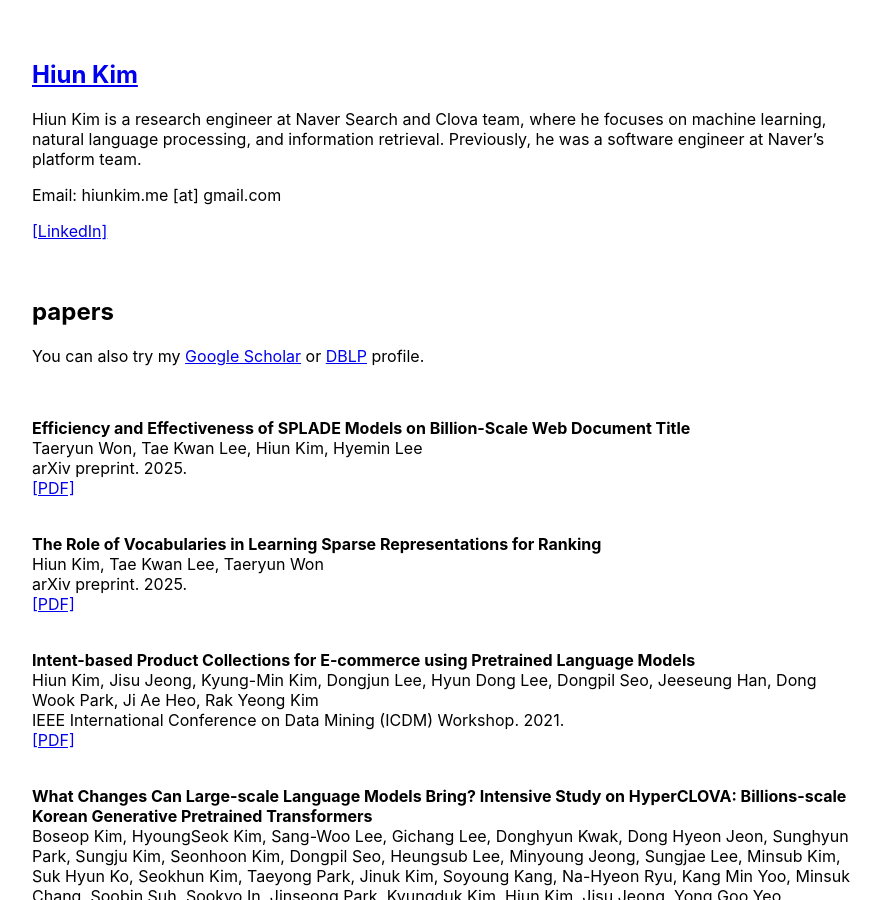
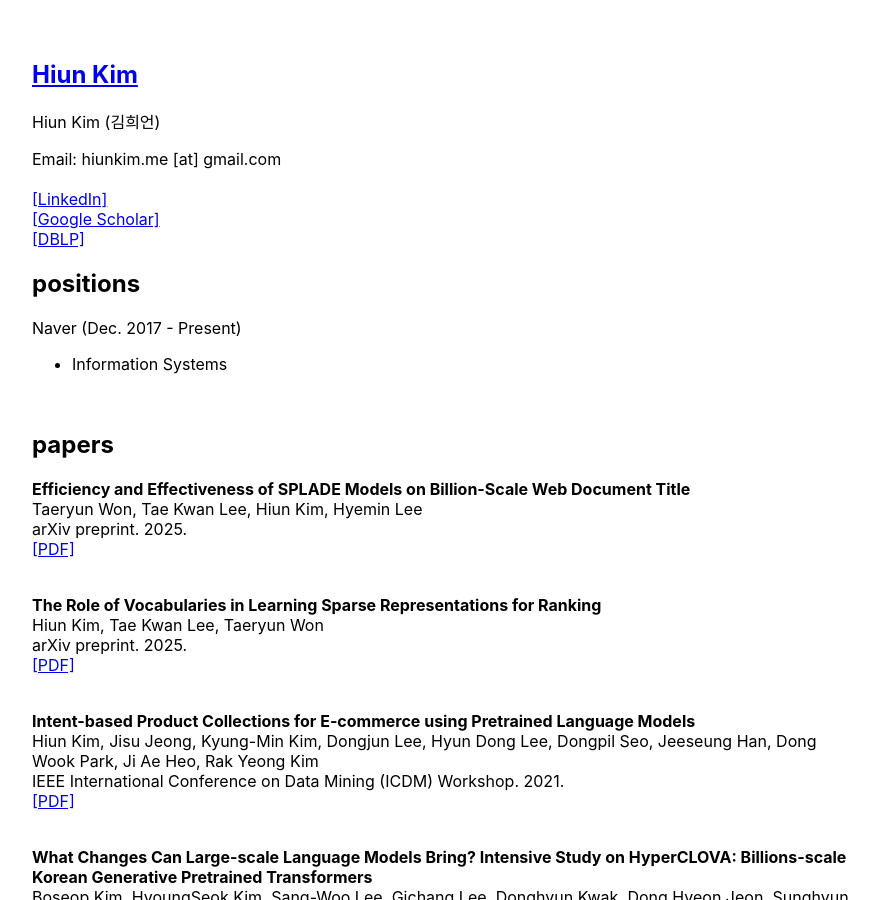
Before and after one commit to hiun/hiun.github.io, a Jekyll site: the page built from index.md, in a window 1280 px wide and 900 px high. Shown: the whole window, without its empty margins (193-1074 px from the left). Built offline with Jekyll 4.4.1, drawn with Linux system fonts in a browser that asks for light colours.

Commit message:
Update index.md

```diff
--- a/index.md
+++ b/index.md
@@ -8,11 +8,18 @@
 {PERCENT include profile.html PERCENT}
 -->
 
-Hiun Kim is a research engineer at Naver Search and Clova team, where he focuses on machine learning, natural language processing, and information retrieval. Previously, he was a software engineer at Naver’s platform team.
+Hiun Kim (김희언)
 
-Email: hiunkim.me [at] gmail.com
+Email: hiunkim.me [at] gmail.com <br />
+<a href="https://linkedin.com/in/hiun">[LinkedIn]</a>
+<a href="https://scholar.google.com/citations?hl=en&user=PdyEHY4AAAAJ&view_op=list_works&sortby=pubdate">[Google Scholar]</a>
+<a href="https://dblp.org/pid/204/0565.html">[DBLP]</a>
 
-<a href="https://linkedin.com/in/hiun">[LinkedIn]</a>
+## positions
+
+Naver (Dec. 2017 - Present)
+- Information Systems
+
 
 <br/>
 
@@ -22,9 +29,7 @@
 
 ## papers
 
-You can also try my [Google Scholar](https://scholar.google.com/citations?hl=en&user=PdyEHY4AAAAJ&view_op=list_works&sortby=pubdate) or [DBLP](https://dblp.org/pid/204/0565.html) profile.
 
-<br />
 
 {% for paper in site.data.papers %}
 <span style="font-weight:bold">{{ paper.subject }}</span>
```
